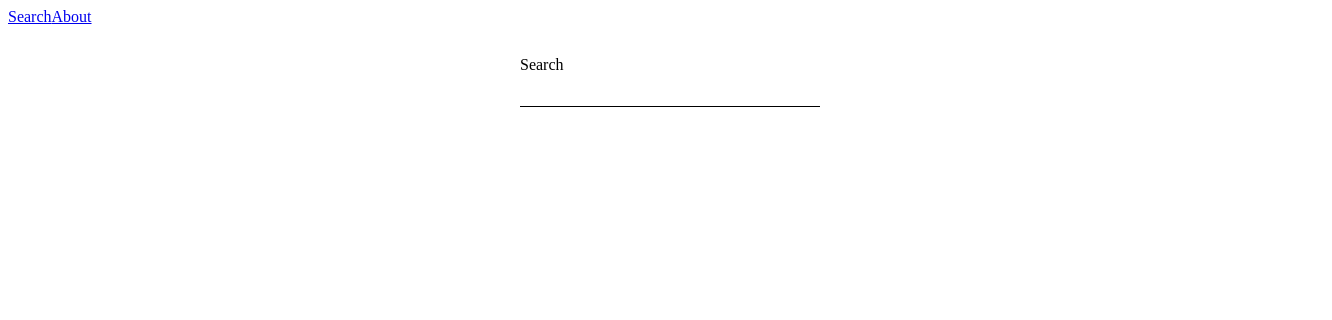
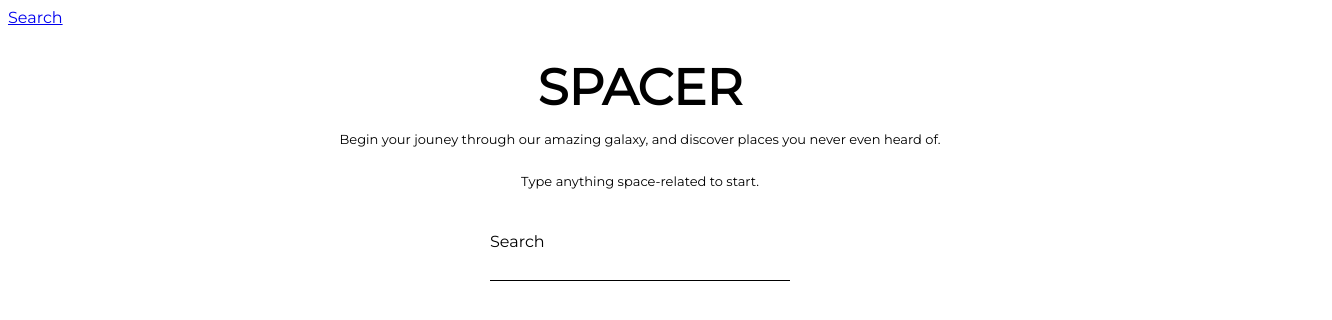
Before and after one commit to largon21/spacer-roman, a Vue app: page / in a window 1280 px wide. Shown: the top 320 px of the page, 1332 px wide, since content can reach past the window. Built offline with nearby package versions, Linux system fonts and the light colour scheme.

Commit message:
Vue part 3, add new components

```diff
--- a/package.json
+++ b/package.json
@@ -10,6 +10,7 @@
   },
   "dependencies": {
     "axios": "^0.27.2",
+    "lodash": "^4.17.21",
     "lodash.debounce": "^4.0.8",
     "vue": "^2.6.10",
     "vue-router": "^3.0.3"
--- a/src/App.vue
+++ b/src/App.vue
@@ -2,11 +2,18 @@
   <div class="app">
     <div class="nav">
       <router-link to="/">Search</router-link>
-      <router-link to="/about">About</router-link>
     </div>
     <router-view/>
   </div>
 </template>
 
-<style lang="scss" scoped>
+<style lang="scss">
+@import url('https://fonts.googleapis.com/css2?family=Montserrat&display=swap');
+* {
+  box-sizing: border-box;
+}
+
+body {
+  font-family: 'Montserrat', sans-serif;
+}
 </style>
--- /dev/null
+++ b/src/components/Claim.vue
@@ -0,0 +1,40 @@
+<template>
+  <div class="claimWrapper ">
+    <h1 class="claim">SPACER</h1>
+    <p class="subclaim">
+      Begin your jouney through our amazing galaxy,
+      and discover places you never even heard of.
+    </p>
+    <p class="subclaim">
+      Type anything space-related to start.
+    </p>
+  </div>
+</template>
+
+<script>
+export default {
+
+};
+</script>
+
+<!-- Add "scoped" attribute to limit CSS to this component only -->
+<style lang="scss" scoped>
+  .claimWrapper {
+    display: flex;
+    text-align: center;
+    flex-direction: column;
+    align-items: center;
+    justify-content: center;
+  }
+
+  .claim {
+    font-size: 50px;
+    margin: 0;
+  }
+
+  .subclaim {
+    font-size: 13px;
+    margin: 20px 0 0 0 0;
+  }
+
+</style>
--- a/src/components/HelloWorld.vue
+++ /dev/null
@@ -1,58 +0,0 @@
-<template>
-  <div class="hello">
-    <h1>{{ msg }}</h1>
-    <p>
-      For a guide and recipes on how to configure / customize this project,<br>
-      check out the
-      <a href="https://cli.vuejs.org" target="_blank" rel="noopener">vue-cli documentation</a>.
-    </p>
-    <h3>Installed CLI Plugins</h3>
-    <ul>
-      <li><a href="https://github.com/vuejs/vue-cli/tree/dev/packages/%40vue/cli-plugin-eslint" target="_blank" rel="noopener">eslint</a></li>
-      <li><a href="https://github.com/vuejs/vue-cli/tree/dev/packages/%40vue/cli-plugin-unit-jest" target="_blank" rel="noopener">unit-jest</a></li>
-    </ul>
-    <h3>Essential Links</h3>
-    <ul>
-      <li><a href="https://vuejs.org" target="_blank" rel="noopener">Core Docs</a></li>
-      <li><a href="https://forum.vuejs.org" target="_blank" rel="noopener">Forum</a></li>
-      <li><a href="https://chat.vuejs.org" target="_blank" rel="noopener">Community Chat</a></li>
-      <li><a href="https://twitter.com/vuejs" target="_blank" rel="noopener">Twitter</a></li>
-      <li><a href="https://news.vuejs.org" target="_blank" rel="noopener">News</a></li>
-    </ul>
-    <h3>Ecosystem</h3>
-    <ul>
-      <li><a href="https://router.vuejs.org" target="_blank" rel="noopener">vue-router</a></li>
-      <li><a href="https://vuex.vuejs.org" target="_blank" rel="noopener">vuex</a></li>
-      <li><a href="https://github.com/vuejs/vue-devtools#vue-devtools" target="_blank" rel="noopener">vue-devtools</a></li>
-      <li><a href="https://vue-loader.vuejs.org" target="_blank" rel="noopener">vue-loader</a></li>
-      <li><a href="https://github.com/vuejs/awesome-vue" target="_blank" rel="noopener">awesome-vue</a></li>
-    </ul>
-  </div>
-</template>
-
-<script>
-export default {
-  name: 'HelloWorld',
-  props: {
-    msg: String,
-  },
-};
-</script>
-
-<!-- Add "scoped" attribute to limit CSS to this component only -->
-<style scoped lang="scss">
-h3 {
-  margin: 40px 0 0;
-}
-ul {
-  list-style-type: none;
-  padding: 0;
-}
-li {
-  display: inline-block;
-  margin: 0 10px;
-}
-a {
-  color: #42b983;
-}
-</style>
--- /dev/null
+++ b/src/components/SearchInput.vue
@@ -0,0 +1,55 @@
+<template>
+    <div class="search">
+      <label for="search"> Search </label>
+      <input id="search" name="search" v-model="searchValue" @input="handleInput"/>
+    </div>
+</template>
+
+<script>
+import axios from 'axios';
+import _ from 'lodash';
+
+const API = 'https://images-api.nasa.gov/search';
+
+export default {
+  name: 'SearchInput',
+  data() {
+    return {
+      searchValue: '',
+      results: [],
+    };
+  },
+  methods: {
+    handleInput: _.debounce(function x() {
+      axios.get(`${API}?q=${this.searchValue}&media_type=image`)
+        .then((response) => {
+          this.results = response.data.collection.items;
+        })
+        .catch((error) => {
+          console.log(error);
+        });
+    }, 500),
+  },
+};
+</script>
+
+<!-- Add "scoped" attribute to limit CSS to this component only -->
+<style lang="scss" scoped>
+  .search {
+    display: flex;
+    flex-direction: column;
+    width: 300px;
+
+    label {
+      front-family: Montserrat, sans-serif;
+      margin-top: 30px;
+    }
+
+    input {
+      height: 30px;
+      border: 0;
+      border-bottom: 1px solid black;
+    }
+  }
+
+</style>
--- a/src/router.js
+++ b/src/router.js
@@ -1,7 +1,7 @@
 import Vue from 'vue';
 import Router from 'vue-router';
 import Search from './views/Search.vue';
-import About from './views/About.vue';
+// import About from './views/About.vue';
 
 Vue.use(Router);
 
@@ -12,10 +12,5 @@ export default new Router({
       name: 'Search',
       component: Search,
     },
-    {
-      path: '/about',
-      name: 'About',
-      component: About,
-    },
   ],
 });
--- a/src/views/About.vue
+++ /dev/null
@@ -1,17 +0,0 @@
-<template>
-  <div class="home">
-    <h1> ABOUT </h1>
-  </div>
-</template>
-
-<script>
-// @ is an alias to /src
-import HelloWorld from '@/components/HelloWorld.vue';
-
-export default {
-  name: 'home',
-  components: {
-    HelloWorld,
-  },
-};
-</script>
--- a/src/views/Search.vue
+++ b/src/views/Search.vue
@@ -1,43 +1,22 @@
 <template>
   <div class="wrapper">
-    <div class="search">
-      <label for="search"> Search </label>
-      <input id="search" name="search" v-model="searchValue" @input="handleInput"/>
-    </div>
-    <ul>
-      <li v-for="item in results" :key="item.data[0].nasa_id">
-        <p>{{ item.data[0].description }}</p>
-      </li>
-    </ul>
+    <Claim />
+    <SearchInput />
+
   </div>
 </template>
 
 <script>
-import axios from 'axios'
-import _ from 'lodash'
-
-const API = 'https://images-api.nasa.gov/search'
+import Claim from '@/components/Claim';
+import SearchInput from '@/components/SearchInput';
 
 export default {
   name: 'Search',
-  data() {
-    return {
-      searchValue: '',
-      results: [],
-    };
+  components: {
+    Claim,
+    SearchInput,
   },
-  methods: {
-    handleInput: _.debounce(function() {
-      axios.get(`${API}?q=${this.searchValue}&media_type=image`)
-        .then((response) => {
-          this.results = response.data.collection.items
-        })
-        .catch((error) => {
-          console.log(error);
-        });
-    }, 500),
-  }
-}
+};
 </script>
 <style lang="scss" scoped>
   .wrapper {
@@ -49,19 +28,5 @@ export default {
     width: 100%;
   }
 
-  .search {
-    display: flex;
-    flex-direction: column;
-    width: 300px;
 
-    label {
-      front-family: Montserrat, sans-serif;
-    }
-
-    input {
-      height: 30px;
-      border: 0;
-      border-bottom: 1px solid black;
-    }
-  }
 </style>
```
Also changed, not shown: 1 other file (tests, documents, lock files or other folders).
